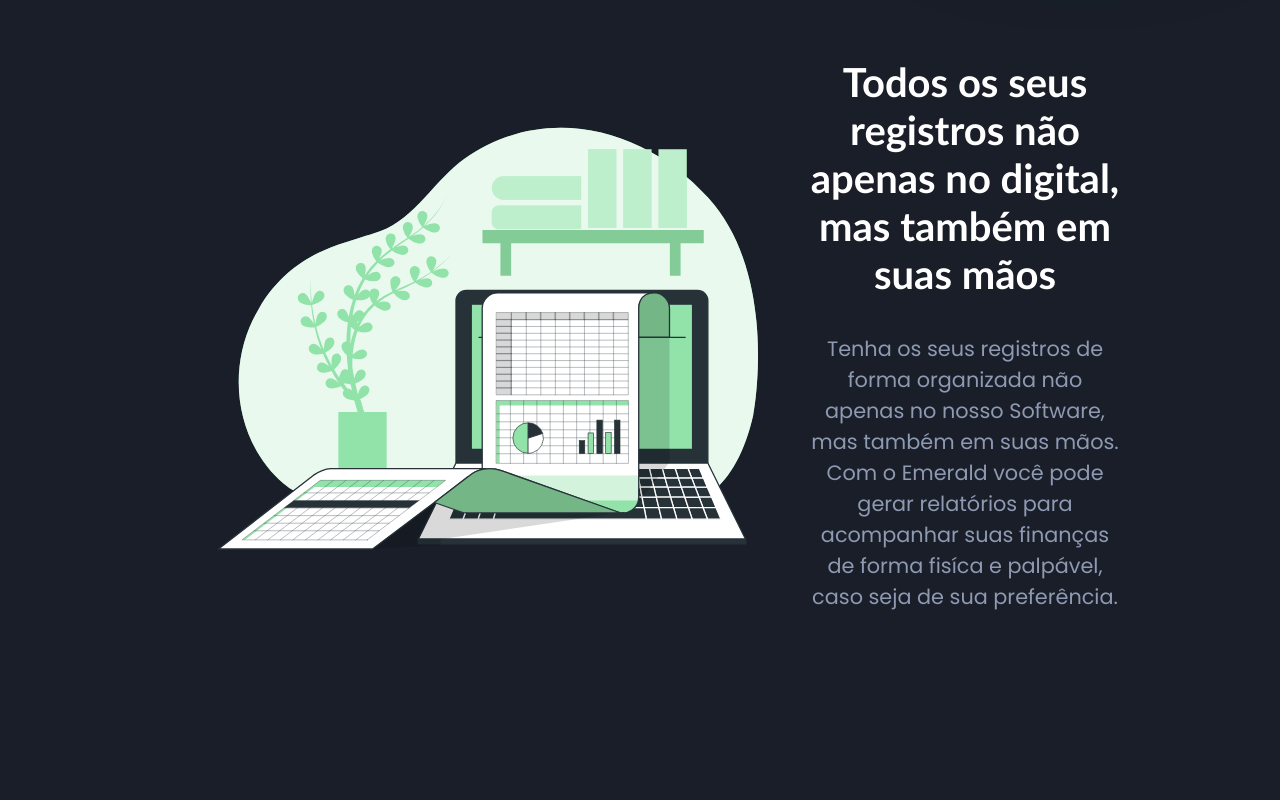
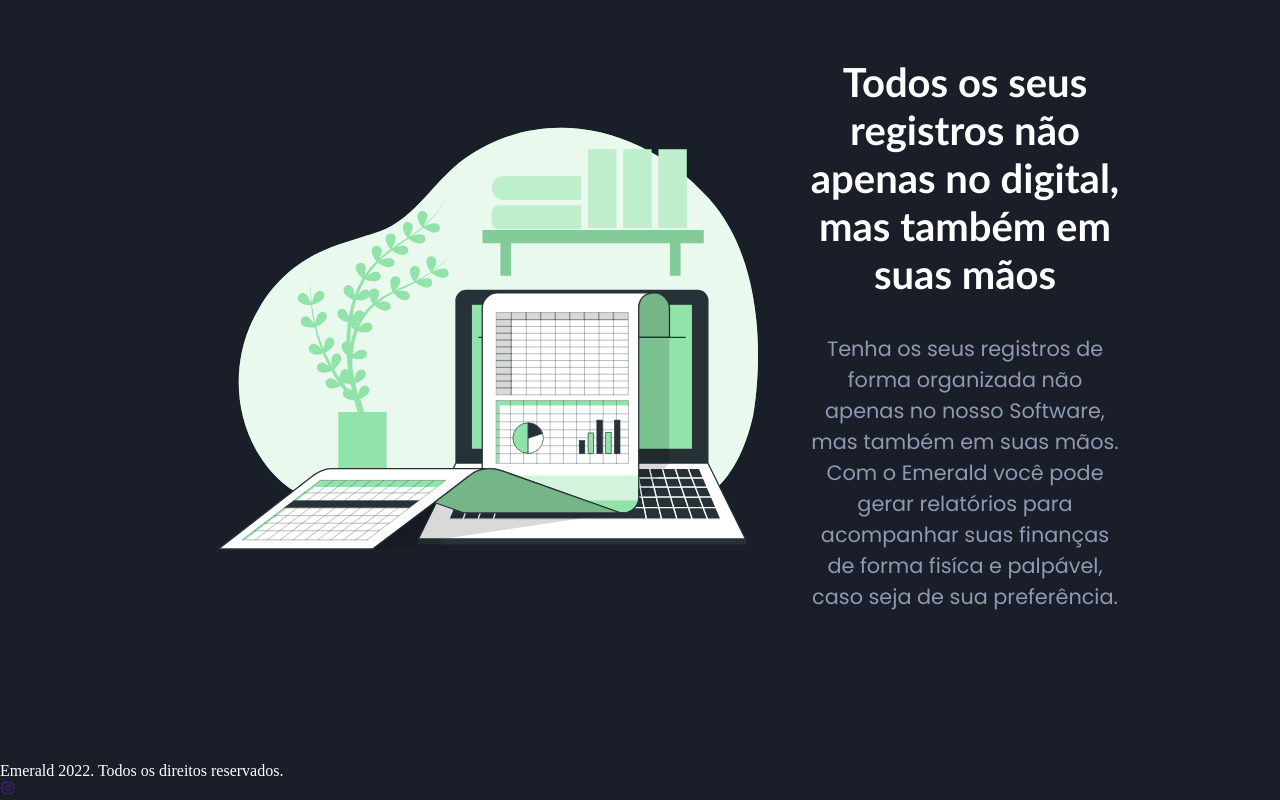
Before and after one commit to Julio-Norberto/emerald, a React (Vite) app: page / in a window 1280 px wide. Shown: the part 2982-3782 px from the top of the page. Before the commit the page ends 3744 px from the top, so only its background shows below. Built offline with nearby package versions, Linux system fonts and the light colour scheme.

Commit message:
create Footer and import footer on Home.tsx

```diff
--- /dev/null
+++ b/src/components/Footer/index.tsx
@@ -0,0 +1,14 @@
+import './Footer.css'
+import { InstagramLogo, LinkedinLogo, WhatsappLogo } from 'phosphor-react'
+
+export default function Footer() {
+    return (
+        <footer className='footer-container'>
+            <p>Emerald 2022. Todos os direitos reservados.</p>
+
+            <div className='social'>
+                <a href=""> <InstagramLogo /> </a>
+            </div>
+        </footer>
+    )
+}
--- a/src/pages/Home/index.tsx
+++ b/src/pages/Home/index.tsx
@@ -4,6 +4,7 @@
 import Menu from '../../components/Menu'
 import WhyUs from '../../components/WhyUs'
 import CardSections from '../../components/CardSections'
+import Footer from '../../components/Footer'
 
 import homeImg from '../../assets/home_image.svg'
 
@@ -34,6 +35,7 @@
 
             <WhyUs />
             <CardSections />
+            <Footer />
 
             <div className='gradient-circle' />
             <div className='gradient-circle2' />
```
Also changed, not shown: src/components/Footer/Footer.css (added).
